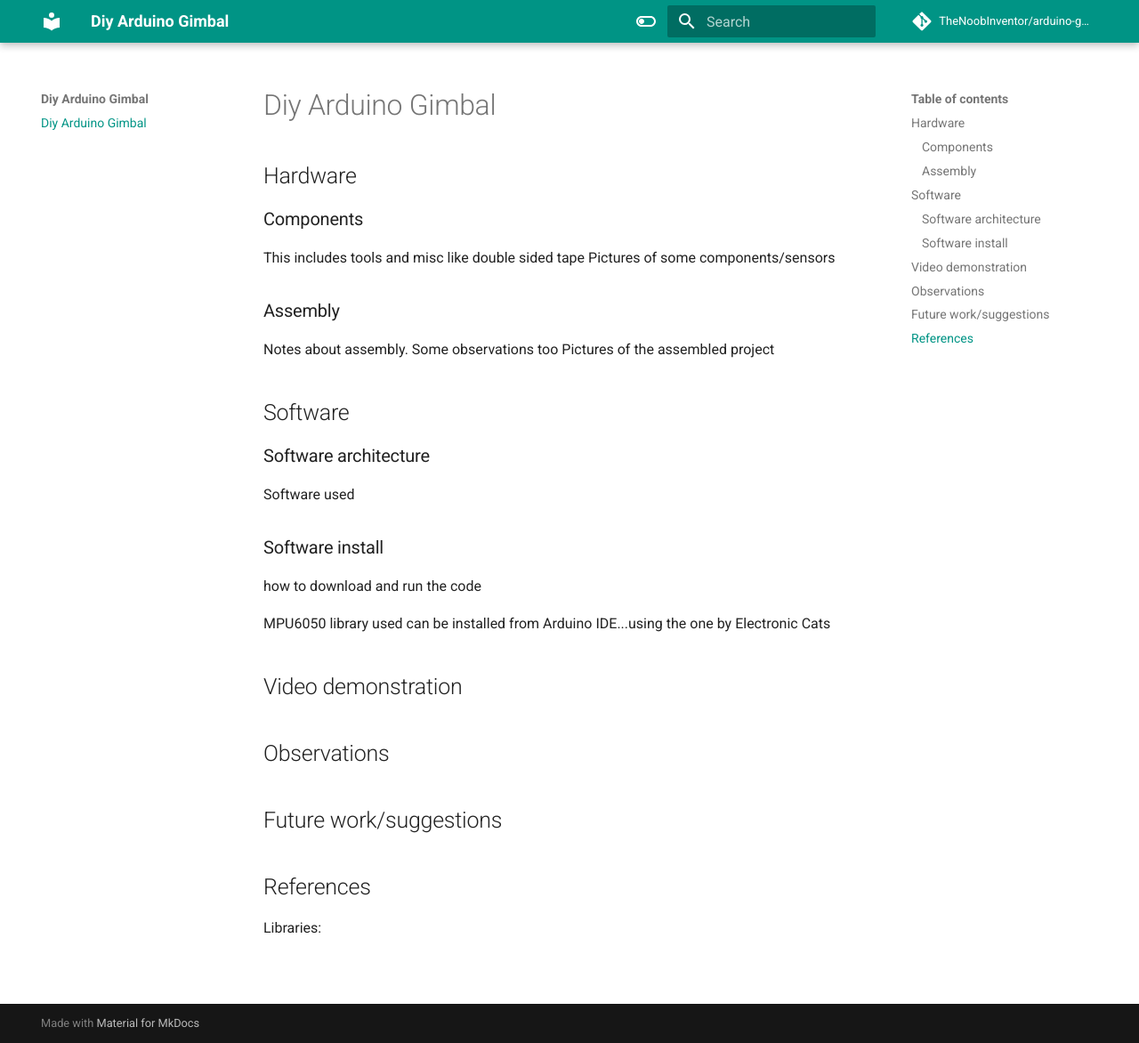
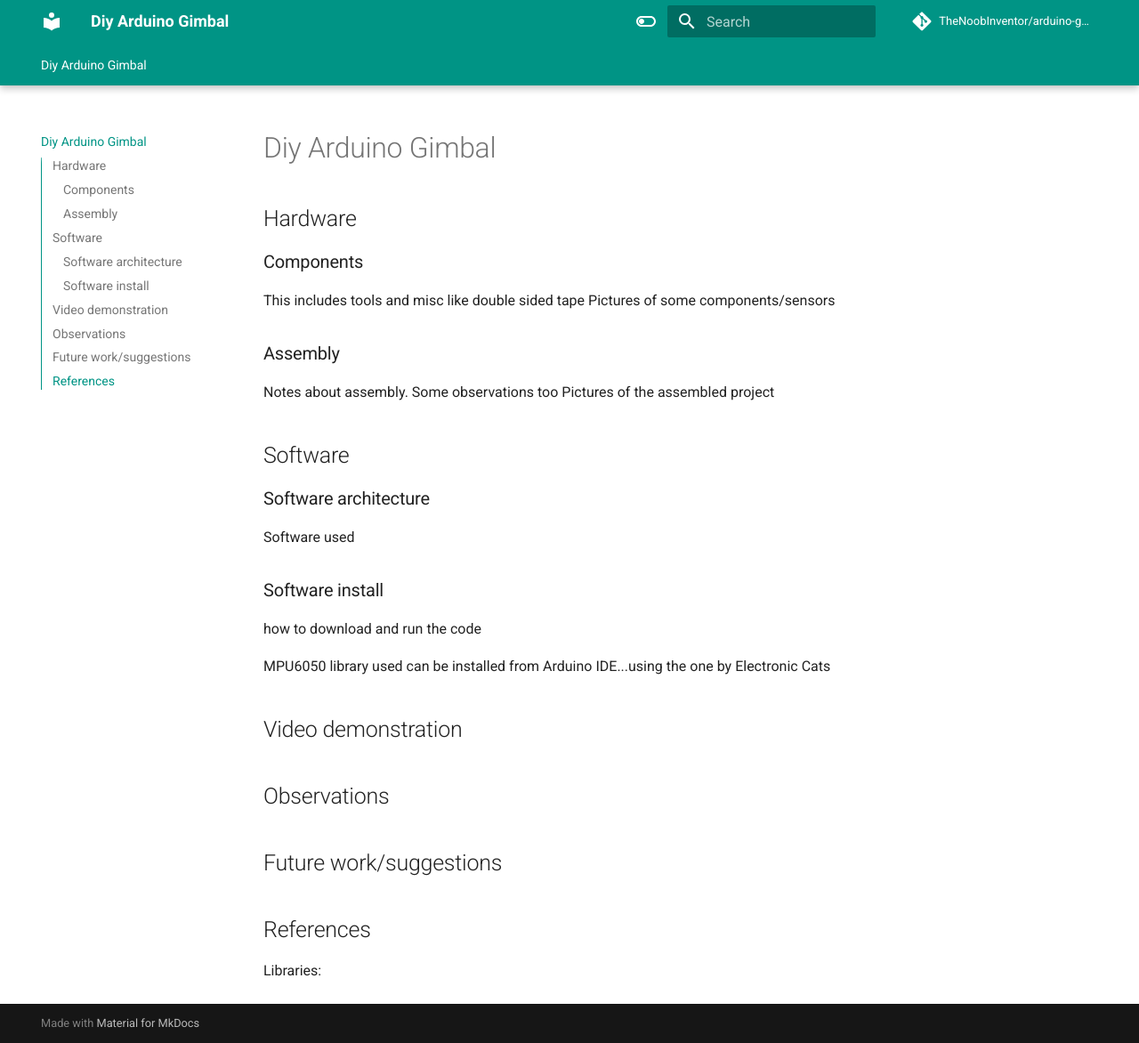
Before and after one commit to TheNoobInventor/arduino-gimbal, an MkDocs documentation site: the page built from docs/index.md, in a window 1280 px wide and 1172 px high. Shown: the whole window at 89% size. Built offline with MkDocs 1.6.1 and Material for MkDocs 9.7.7, drawn with Linux system fonts in a browser that asks for light colours; comment, search, counter and statistics services are not loaded.

Commit message:
Update mkdocs.yml

```diff
--- a/mkdocs.yml
+++ b/mkdocs.yml
@@ -1,5 +1,5 @@
 site_name: Diy Arduino Gimbal
-site_url: ''
+site_url: 'https://thenoobinventor.github.io/arduino-gimbal/'
 use_directory_urls: False
 edit_uri: ""
 
@@ -16,6 +16,12 @@ theme:
       toggle:
         icon: material/toggle-switch
         name: Switch to light mode
+  features:
+    - navigation.tabs
+    - navigation.tabs.sticky
+    - navigation.sections
+    - navigation.top
+    - toc.integrate
 repo_url: https://github.com/TheNoobInventor/arduino-gimbal
 repo_name: TheNoobInventor/arduino-gimbal
 plugins:
```
